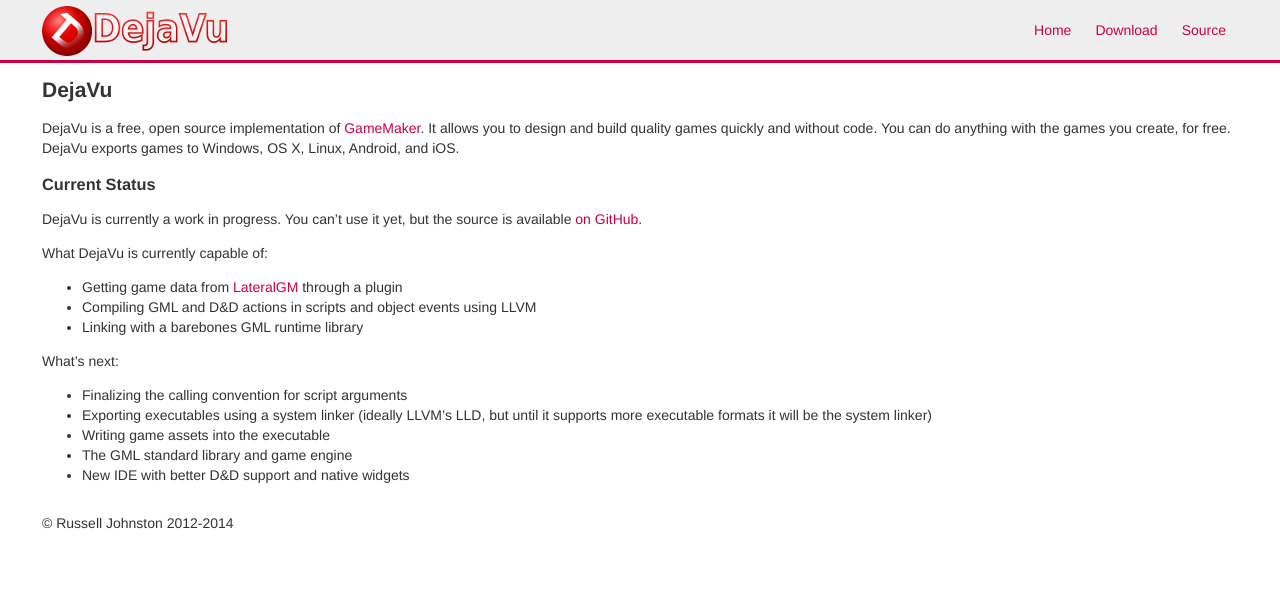
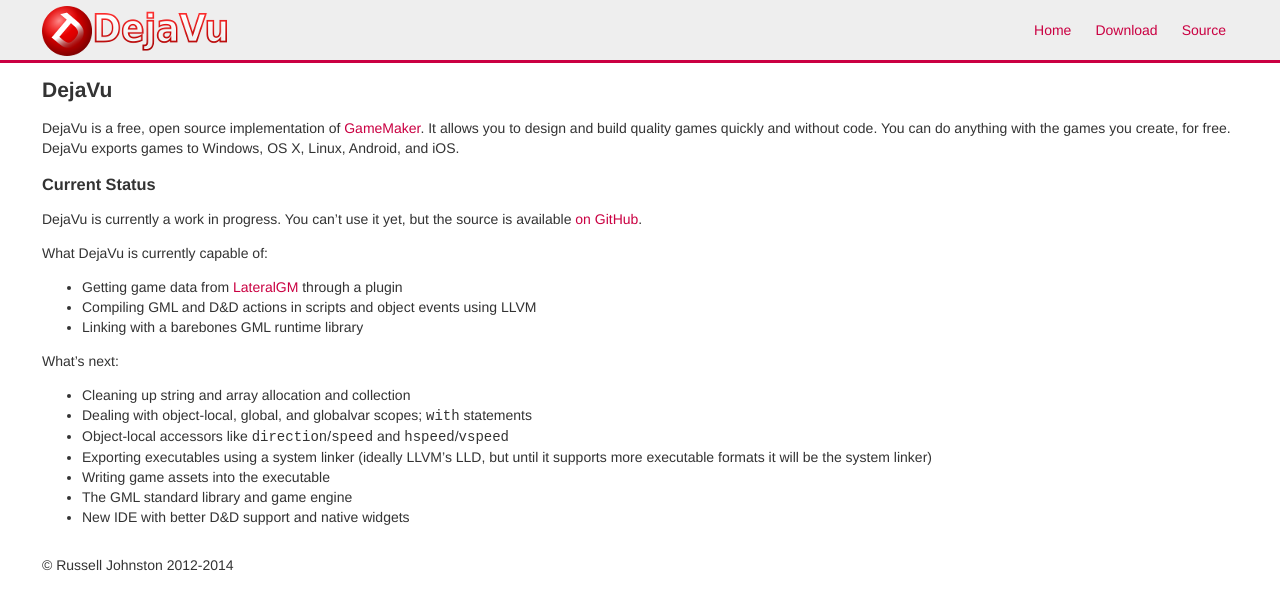
Before and after one commit to rpjohnst/dejavu-llvm, a Jekyll site: the page built from index.md, in a window 1280 px wide. Shown: the top 610 px of the page. Built offline with Jekyll 4.4.1, drawn with Linux system fonts in a browser that asks for light colours.

Commit message:
Update index.md

```diff
--- a/index.md
+++ b/index.md
@@ -15,7 +15,9 @@
 * Linking with a barebones GML runtime library
 
 What's next:
-* Finalizing the calling convention for script arguments
+* Cleaning up string and array allocation and collection
+* Dealing with object-local, global, and globalvar scopes; `with` statements
+* Object-local accessors like `direction`/`speed` and `hspeed`/`vspeed`
 * Exporting executables using a system linker (ideally LLVM's LLD, but until it supports more executable formats it will be the system linker)
 * Writing game assets into the executable
 * The GML standard library and game engine
```
